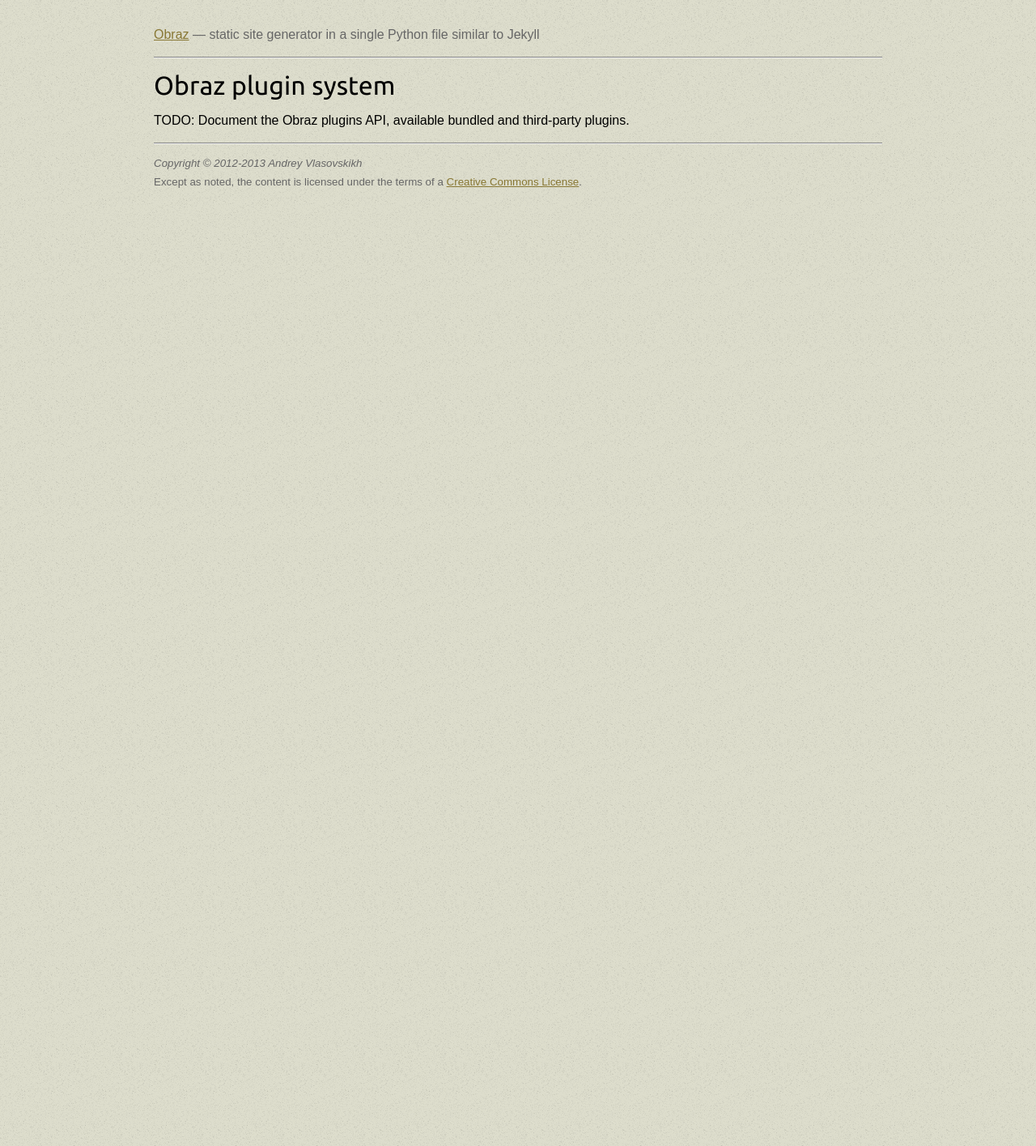
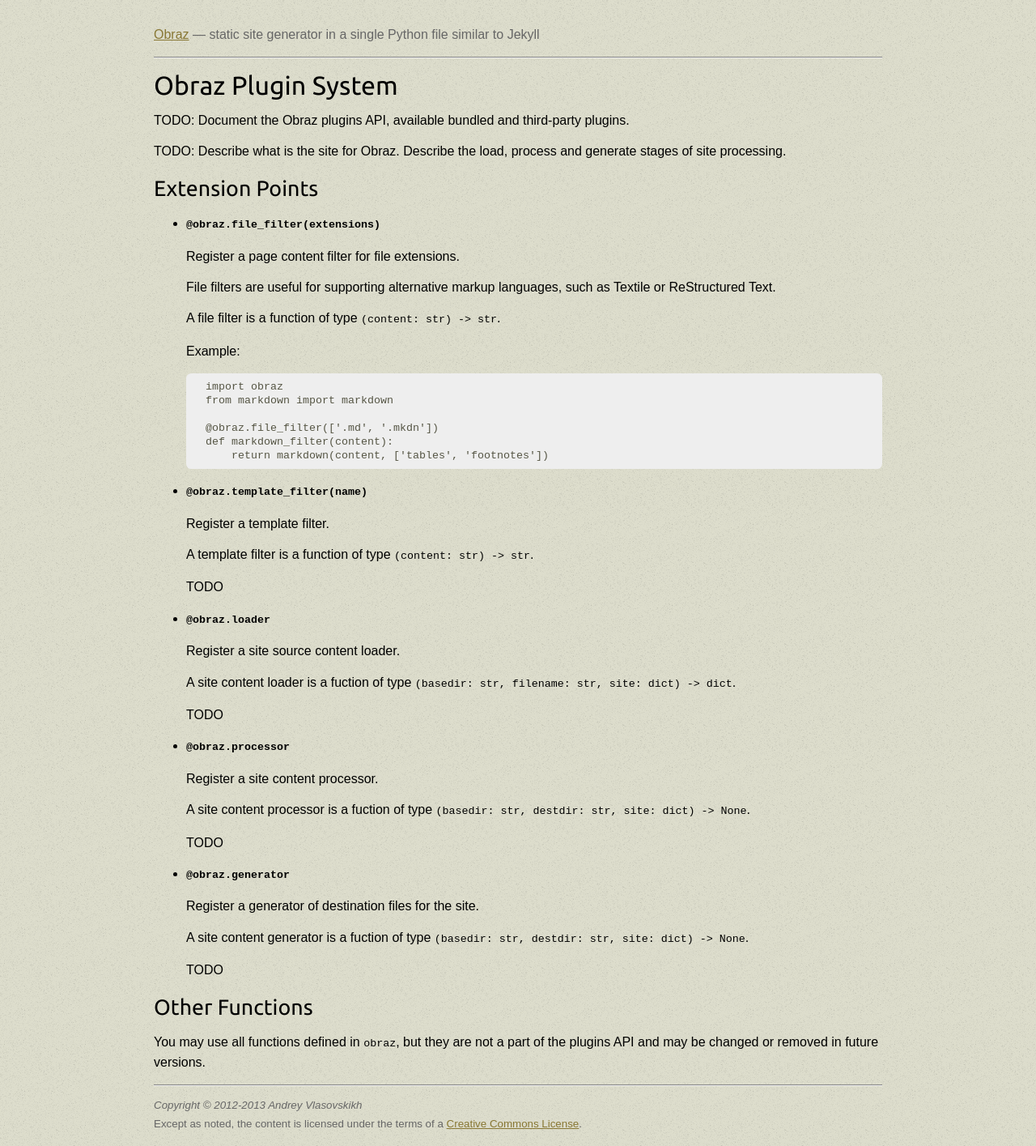
Before and after one commit to vlasovskikh/obraz, a Jekyll site: the page built from doc/plugins.md, in a window 1280 px wide. Shown: the whole page at 81% size. Built offline with Jekyll 4.4.1, drawn with Linux system fonts in a browser that asks for light colours.

Commit message:
List of extension points

```diff
--- a/doc/plugins.md
+++ b/doc/plugins.md
@@ -1,6 +1,6 @@
 ---
 layout: default
-title: Obraz plugin system
+title: Obraz Plugin System
 ---
 
 {{ page.title }}
@@ -8,3 +8,70 @@
 
 TODO: Document the Obraz plugins API, available bundled and third-party
 plugins.
+
+TODO: Describe what is the site for Obraz. Describe the load, process and
+generate stages of site processing.
+
+
+Extension Points
+----------------
+
+* **`@obraz.file_filter(extensions)`**
+
+    Register a page content filter for file extensions.
+
+    File filters are useful for supporting alternative markup languages, such
+    as Textile or ReStructured Text.
+
+    A file filter is a function of type `(content: str) -> str`.
+
+    Example:
+
+        import obraz
+        from markdown import markdown
+
+        @obraz.file_filter(['.md', '.mkdn'])
+        def markdown_filter(content):
+            return markdown(content, ['tables', 'footnotes'])
+
+* **`@obraz.template_filter(name)`**
+
+    Register a template filter.
+
+    A template filter is a function of type `(content: str) -> str`.
+
+    TODO
+
+* **`@obraz.loader`**
+
+    Register a site source content loader.
+
+    A site content loader is a fuction of type `(basedir: str, filename: str,
+    site: dict) -> dict`.
+
+    TODO
+
+* **`@obraz.processor`**
+
+    Register a site content processor.
+
+    A site content processor is a fuction of type `(basedir: str, destdir: str,
+    site: dict) -> None`.
+
+    TODO
+
+* **`@obraz.generator`**
+
+    Register a generator of destination files for the site.
+
+    A site content generator is a fuction of type `(basedir: str, destdir: str,
+    site: dict) -> None`.
+
+    TODO
+
+
+Other Functions
+---------------
+
+You may use all functions defined in `obraz`, but they are not a part of the
+plugins API and may be changed or removed in future versions.
```
